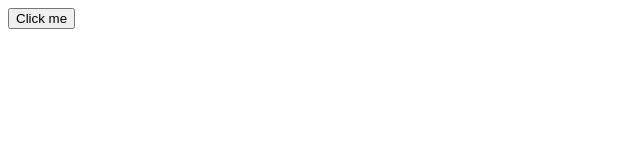
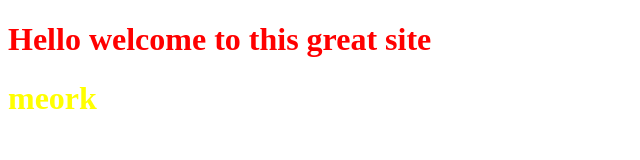
Before and after one commit to JohnGorter/EasyDemos, a website: page john.html in a window 1280 px wide. Shown: the whole page, without its empty margins (0-640 px from the left). Drawn offline with Linux system fonts and the light colour scheme.

Commit message:
customelementdemo

```diff
--- a/john.html
+++ b/john.html
@@ -7,18 +7,28 @@
     <title>Document</title>
 </head>
 <body>
-    <div id="div1">
-        <div id="div2">
-            <div id="div3">
-                <button id="btn1">Click me</button>
-            </div>
-        </div>
-    </div>
+    <style>
+        :root { --main-color:yellow}
+        h1 { color:red}
+    </style>
+    <h1>Hello welcome to this great site</h1>
+
+    <john-tag>
+        meork
+    </john-tag>
+
     <script>
-    document.querySelector("#div1").addEventListener('click',() => { console.log("div1")}, true);
-    document.querySelector("#div2").addEventListener('click',() => { console.log("div2")}, true);
-    document.querySelector("#div3").addEventListener('click',() => { console.log("div3")}, true);
-    document.querySelector("#btn1").addEventListener('click',() => { console.log("clicked me");event.stopPropagation();}, false);
+        class MyJohn extends HTMLElement {
+
+            connectedCallback() {
+                this.root = this.attachShadow({mode:'open'});
+                this.render();
+            }
+            render() {
+                this.root.innerHTML = "<style>h1 { color:var(--main-color, blue)} </style><h1><slot></slot></h1>";
+            }
+        }
+        customElements.define('john-tag', MyJohn);
     </script>
 </body>
 </html>
```
Also changed, not shown: index.html (+0 -2 lines).
